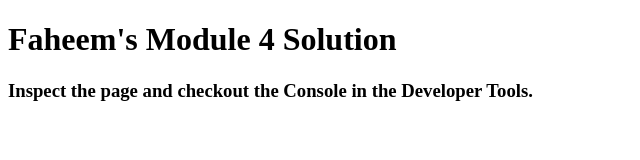
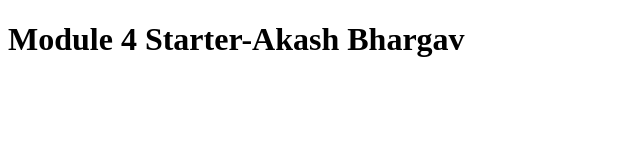
Before and after one commit to AKASH5026/module4_Solution, a plain HTML site: page index.html in a window 1280 px wide. Shown: the whole page, without its empty margins (0-640 px from the left). Drawn offline with Linux system fonts and the light colour scheme.

Commit message:
Update index.html

```diff
--- a/index.html
+++ b/index.html
@@ -11,7 +11,7 @@
   <script src="script.js"></script>
 </head>
 <body>
-  <h1>Faheem's Module 4 Solution</h1>
-  <h3>Inspect the page and checkout the Console in the Developer Tools.</h3>
+  <h1>Module 4 Starter-Akash Bhargav</h1>
+
 </body>
 </html>
```
